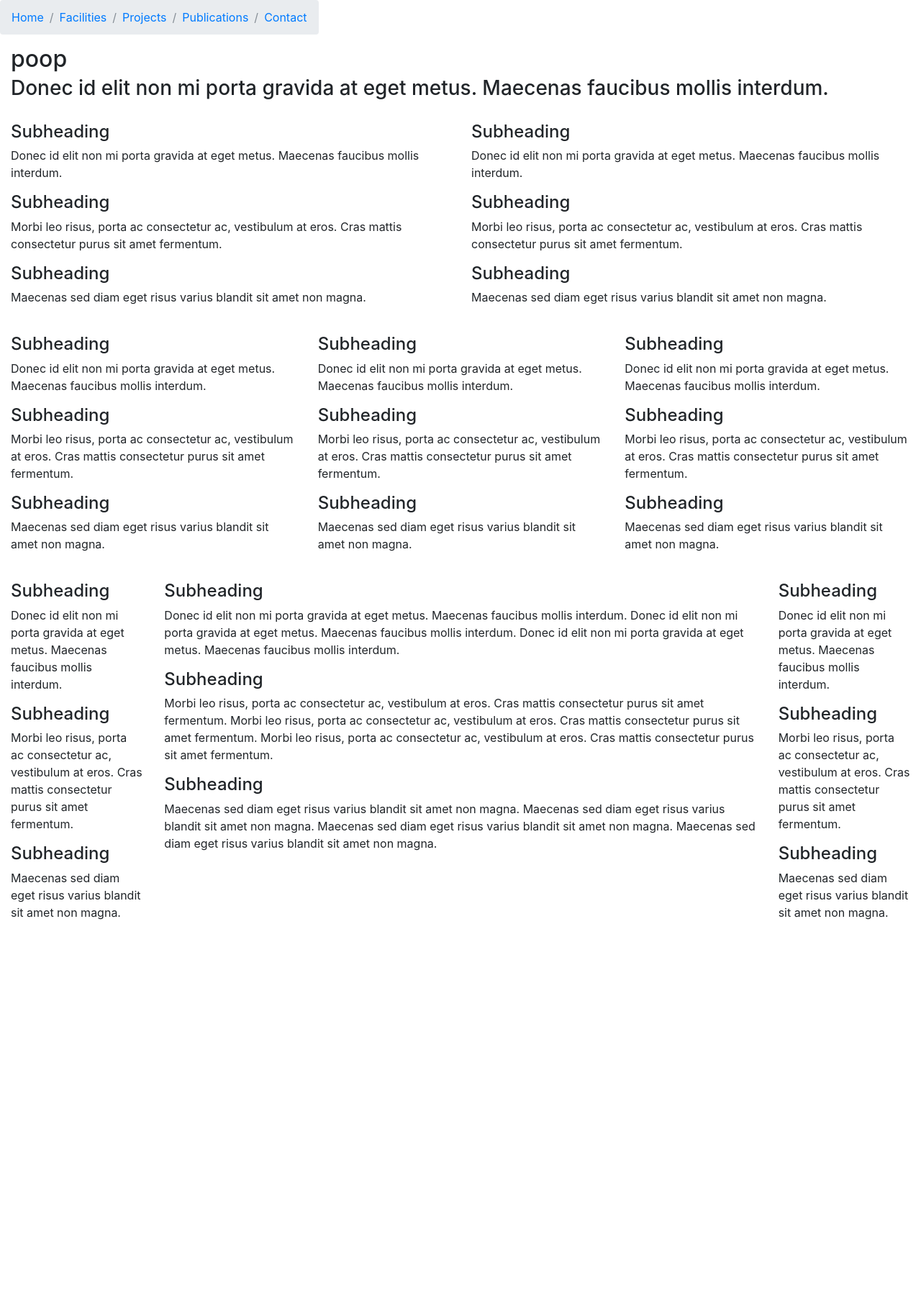
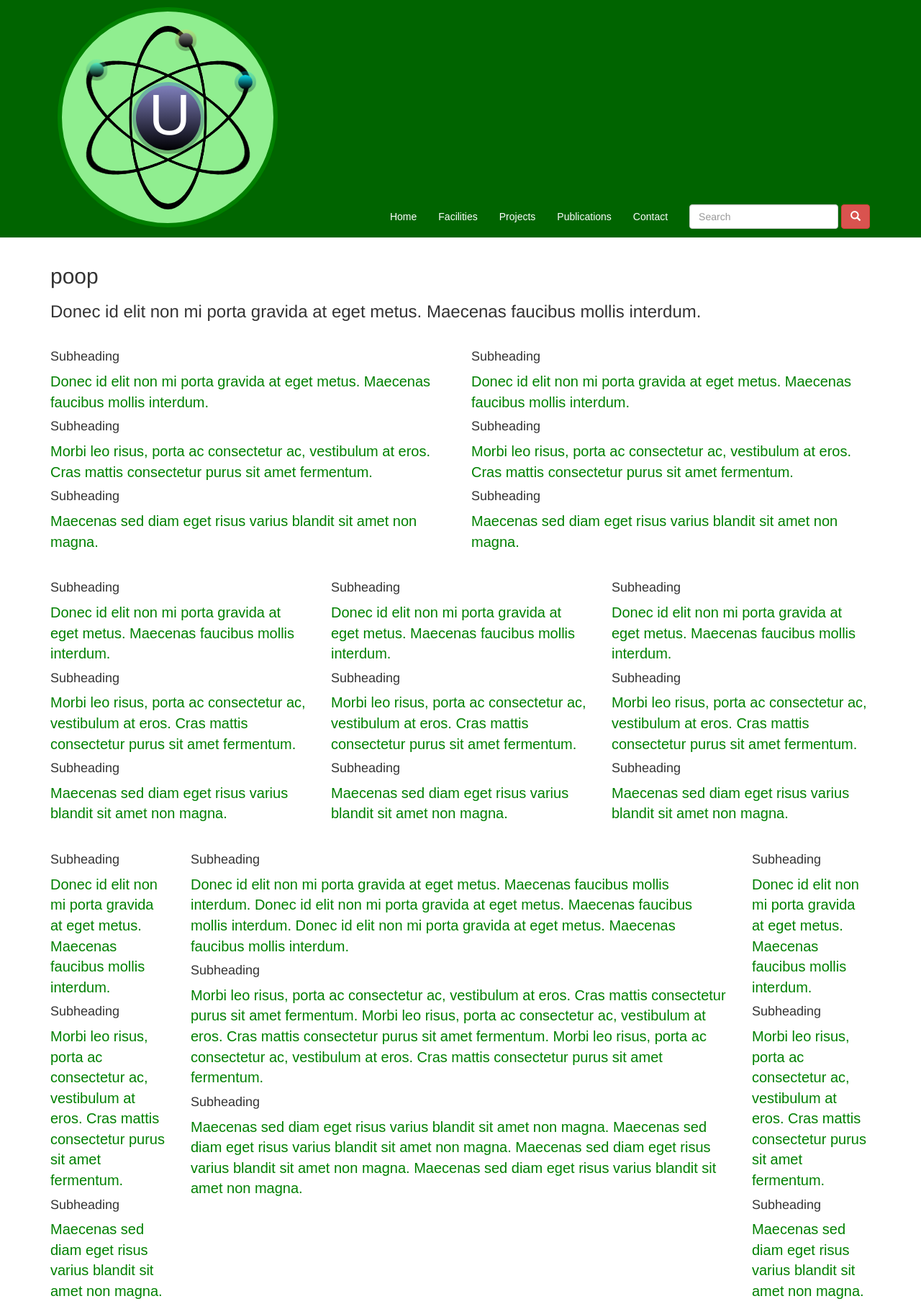
Before and after one commit to Yobmod/dmlUtgard, a Django app: page / in a window 1280 px wide. Shown: the whole page at 72% size. Before the commit the page ends 1278 px from the top, so only its background shows below. Run offline with Django 3.2, Linux system fonts and the light colour scheme; some libraries are stand-ins or nearby versions.

Commit message:
add logo to header

```diff
--- a/src/static/CSS/3d_utgard.css
+++ b/src/static/CSS/3d_utgard.css
@@ -8,15 +8,22 @@
   padding: 20px;
 }
 
-.ULogo-nucleus, .ULogo-nucleus:before {  /*nucleus circle & glow*/
+.ULogo-nucleus {  /*nucleus circle & glow*/
   position: absolute;
-  background: -webkit-linear-gradient(top, #0adef3 0%, #45beff 100%);
-  background: linear-gradient(-180deg, #0adef3 0%, black 100%);   /*lit from above*/
+  background: -webkit-linear-gradient(top, darkgrey 0%, black 100%);
+  background: linear-gradient(-180deg, darkgrey 0%, black 100%);   /*lit from above*/
+}
+
+.ULogo-nucleus:before {  /*nucleus circle & glow*/
+  position: absolute;
+  background: -webkit-linear-gradient(top, darkgrey 0%, black 100%);
+  background: linear-gradient(-180deg, blue 0%, black 100%);   /*lit from above*/
 }
 
 .ULogo-nucleus {  /*nucleus circle*/
   display: block;
-  content: '';
+  content: 'U';
+  font-size: 50px;
   color: white;
   width: 90px;    /*if 10px smaller than glow, difference in margins shouls be 5px*/
   height: 90px;
@@ -27,7 +34,7 @@
   left: 103px;
 }
 
-.ULogo-nucleus:before { /*nucleus circle glow*/
+.ULogo-nucleus::before { /*nucleus circle glow*/
   display: block;
   content: '';
   width: 100px;
@@ -37,7 +44,23 @@
   border-radius: 50%;
   top: -5px;
   left: -5px;
-  opacity: 0.15;
+  opacity: 0.25;
+}
+
+.ULogo-nucleus::after { /*nucleus circle glow*/
+  display: block;
+  content: 'U';
+  color:white;
+  font-size: 80px;
+  width: 100px;
+  height: 100px;
+  margin-left: 18px;
+  margin-top: -16px;
+  border-radius: 50%;
+  top: 0px;
+  left: 0px;
+  opacity: 1;
+  position: absolute;
 }
 
 .ULogo-orbit { 			/*electron elipses*/
@@ -141,8 +164,8 @@
 }
 
 .ULogo-orbit--left.ULogo-orbit--foreground {
-  -webkit-transform: translateZ(100px) rotateZ(-60deg) rotateY(65deg);
-          transform: translateZ(100px) rotateZ(-60deg) rotateY(65deg);
+  -webkit-transform: translateZ(00px) rotateZ(-60deg) rotateY(65deg);
+          transform: translateZ(00px) rotateZ(-60deg) rotateY(65deg);
 }
 
 @-webkit-keyframes rotate-left {
@@ -192,8 +215,8 @@
 }
 
 .ULogo-orbit--right.ULogo-orbit--foreground {
-  -webkit-transform: translateZ(100px) rotateZ(60deg) rotateY(65deg);
-          transform: translateZ(100px) rotateZ(60deg) rotateY(65deg);
+  -webkit-transform: translateZ(00px) rotateZ(60deg) rotateY(65deg);
+          transform: translateZ(00px) rotateZ(60deg) rotateY(65deg);
 }
 
 @-webkit-keyframes rotate-right {
--- a/src/static/CSS/base.css
+++ b/src/static/CSS/base.css
@@ -1,3 +1,70 @@
+html {}
+body {}
+
+header {
+	height: 330px;
+	width: 100%;
+	background-color: darkgreen;
+}
+
+.ULogo-box {
+position: absolute;
+margin: 10px;
+
+}
+
+nav {
+}
+
+.nav {
+  }
+
+.nav-link {
+	color: white;
+	font: arial;
+	font-family: sans-serif;
+
+}
+
+.navbar {
+    display:inline-block;
+    float: right;
+    vertical-align: top;
+}
+
+
+
+section {}
+
+article {}
+
+h1, h2, h3, h4, h5, h6, p {
+	color: black;
+	font: arial;
+	font-family: sans-serif;
+}
+
 h1 {
-	color: blue,
+	color: white;
+	font-size : 100px;
 }
+
+h2 {
+	color: darkgreen;
+	font-size : 50px;
+}
+
+h3 {
+	color: darkgreen;
+	font-size : 30px;
+}
+
+h4 {
+	color: green;
+	font-size : 25px;
+}
+
+p {
+	color: green;
+	font-size : 20px;
+}
--- /dev/null
+++ b/src/templates/ULogo.html
@@ -0,0 +1,20 @@
+{% load staticfiles %}
+<link rel='stylesheet' href='{% static "css/3d_utgard.css" %}' />
+
+<div class="ULogo-box">
+		<div class="ULogo">
+				<div class="ULogo-nucleus"></div>
+				<div class="ULogo-orbit ULogo-orbit--left ULogo-orbit--visible"></div>
+				<div class="ULogo-orbit ULogo-orbit--right ULogo-orbit--visible"></div>
+				<div class="ULogo-orbit ULogo-orbit--top ULogo-orbit--visible"></div>
+				<div class="ULogo-orbit ULogo-orbit--left ULogo-orbit--foreground">
+					<div class="ULogo-electron"></div>
+				</div>
+				<div class="ULogo-orbit ULogo-orbit--right ULogo-orbit--foreground">
+					<div class="ULogo-electron"></div>
+				</div>
+				<div class="ULogo-orbit ULogo-orbit--top ULogo-orbit--foreground">
+					<div class="ULogo-electron"></div>
+				</div>
+		</div>
+</div>
--- a/src/templates/base.html
+++ b/src/templates/base.html
@@ -3,19 +3,20 @@
 {% load staticfiles %}
 
 <head>
-<!--meta http-equiv="X-UA-Compatible" content="IE=edge" /-->
 <meta charset="UTF-8" />
-
 
 <title>{% block head_title %}{% endblock head_title %}</title>
 <link rel="icon" href="{% static 'icons/favicon.ico' %}">
-<link rel='stylesheet' href='{% static "vendor/bootstrap/bootstrap.css" %}' />
+<!--<link rel='stylesheet' href='{% static "vendor/bootstrap/bootstrap.css" %}' />-->
 <link rel='stylesheet' href='https://maxcdn.bootstrapcdn.com/font-awesome/4.5.0/css/font-awesome.min.css' >
 <link rel='stylesheet' href='{% static "css/base.css" %}' />
 
 <script type="text/JavaScript" src='{% static "vendor/jquery/jquery-3.2.1.js" %}'></script>
-<script type="text/JavaScript" src='{% static "vendor/popper.js" %}'></script>
-<script type="text/JavaScript" src='{% static "vendor/bootstrap/bootstrap.js" %}'></script>
+<!--<script type="text/JavaScript" src='{% static "vendor/popper.js" %}'></script>
+<script type="text/JavaScript" src='{% static "vendor/bootstrap/bootstrap.js" %}'></script>-->
+
+<link href="https://maxcdn.bootstrapcdn.com/bootstrap/3.3.7/css/bootstrap.min.css" rel="stylesheet" integrity="sha384-BVYiiSIFeK1dGmJRAkycuHAHRg32OmUcww7on3RYdg4Va+PmSTsz/K68vbdEjh4u" crossorigin="anonymous">
+<script src="https://maxcdn.bootstrapcdn.com/bootstrap/3.3.7/js/bootstrap.min.js" integrity="sha384-Tc5IQib027qvyjSMfHjOMaLkfuWVxZxUPnCJA7l2mCWNIpG9mGCD8wGNIcPD7Txa" crossorigin="anonymous"></script>
 
 {% block head_extra %} {% endblock head_extra %}
 <style>{% block style %}{% endblock style %}</style>
@@ -23,22 +24,40 @@
 
 <body>
 
-<div class='nav'>
-	<div>
-    <ol class='breadcrumb'>
-		<li class="breadcrumb-item"><a href='{% url "main:homepage" %}'>Home</a></li>
-        <li class="breadcrumb-item"><a href='{% url "main:facilities" %}'>Facilities</a></li>
-		<li class="breadcrumb-item"><a href='{% url "main:projects" %}'>Projects</a></li>
-		<li class="breadcrumb-item"><a href='{% url "main:publications" %}'>Publications</a></li>
-		<li class="breadcrumb-item"><a href='{% url "main:contact" %}'>Contact</a></li>
-    </ol>
-</div>
-</div>
+<header>
+	<div class='container'>
+		{% include "ULogo.html" %}
+		<div style="height:275px">&nbsp;</div>
 
-<div class='container-fluid'>
+		<nav class="navbar" role="navigation">
+				<ul class="nav navbar-nav">
+				  	<li class=""><a class="nav-link" href='{% url "main:homepage" %}'>Home</a></li>
+		          	<li class=""><a class="nav-link" href='{% url "main:facilities" %}'>Facilities</a></li>
+		  			<li class=""><a class="nav-link" href='{% url "main:projects" %}'>Projects</a></li>
+		  			<li class=""><a class="nav-link" href='{% url "main:publications" %}'>Publications</a></li>
+		  			<li class=""><a class="nav-link" href='{% url "main:contact" %}'>Contact</a></li>
+	          	</ul>
+
+	          	<form class="navbar-form navbar-right" role="search">
+	              	<input type="text" class="form-control" placeholder="Search" />
+	              	<button type="submit" class="btn btn-danger"><span class="glyphicon glyphicon-search"></span></button>
+	            </form>
+			</nav>
+
+	</div>
+
+</header>
+
+<div class='container'>
+<section>
 {% block content %}
 {% endblock content %}
-</div>
+</section>
+
+<footer>
+</footer>
+
+</div><!--bootstrap contrainer-->
 
 </body>
 </html>
--- a/src/templates/main/homepage.html
+++ b/src/templates/main/homepage.html
@@ -6,12 +6,13 @@
 
 {% block content %}
 
+
 <div class="row"><!--row1-->
-	<div class="col-lg-12"><!--row1 col1-->
+	<article class="col-lg-12"><!--row1 col1-->
 		<h2>poop</h2>
 		<h3>Donec id elit non mi porta gravida at eget metus. Maecenas faucibus mollis interdum.</h3>
 
-	</div>
+	</article>
 </div><!--end row1-->
 
 <br />
```
Also changed, not shown: templates_cdn/homepage_flat.html (+59 -19 lines).
